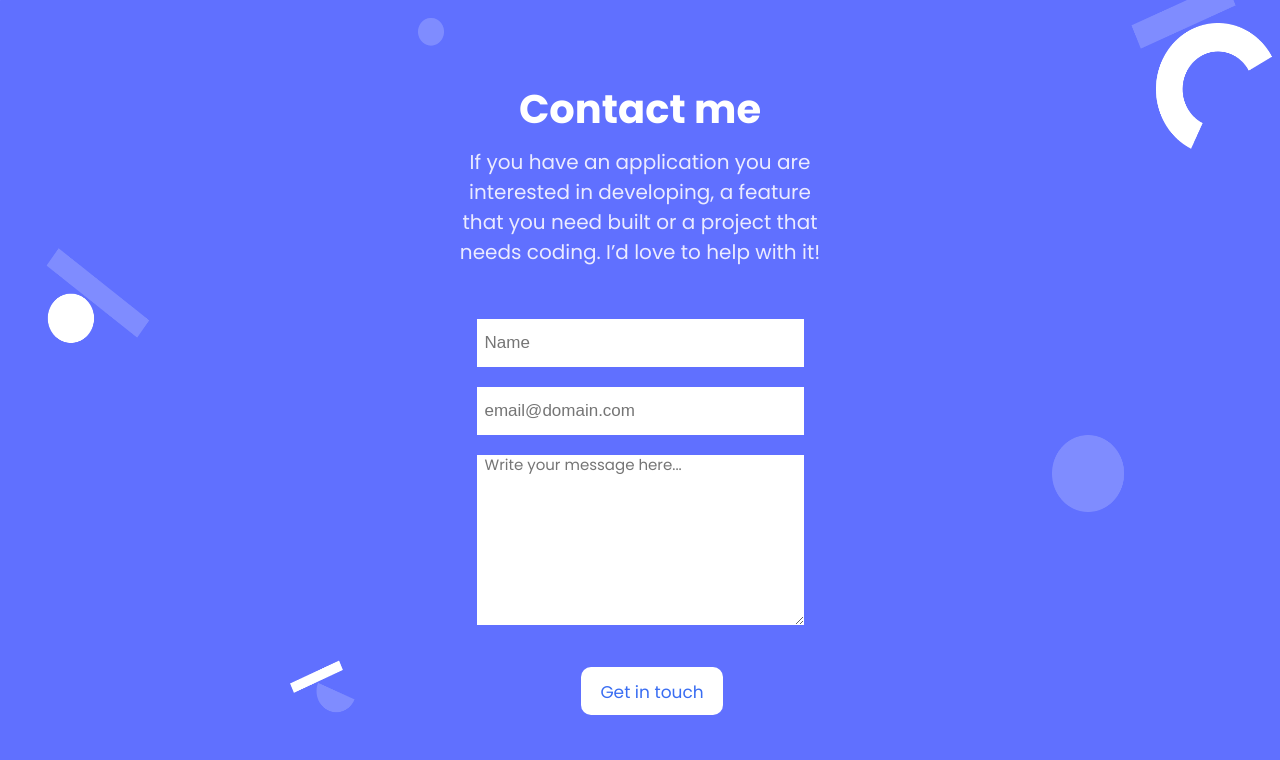
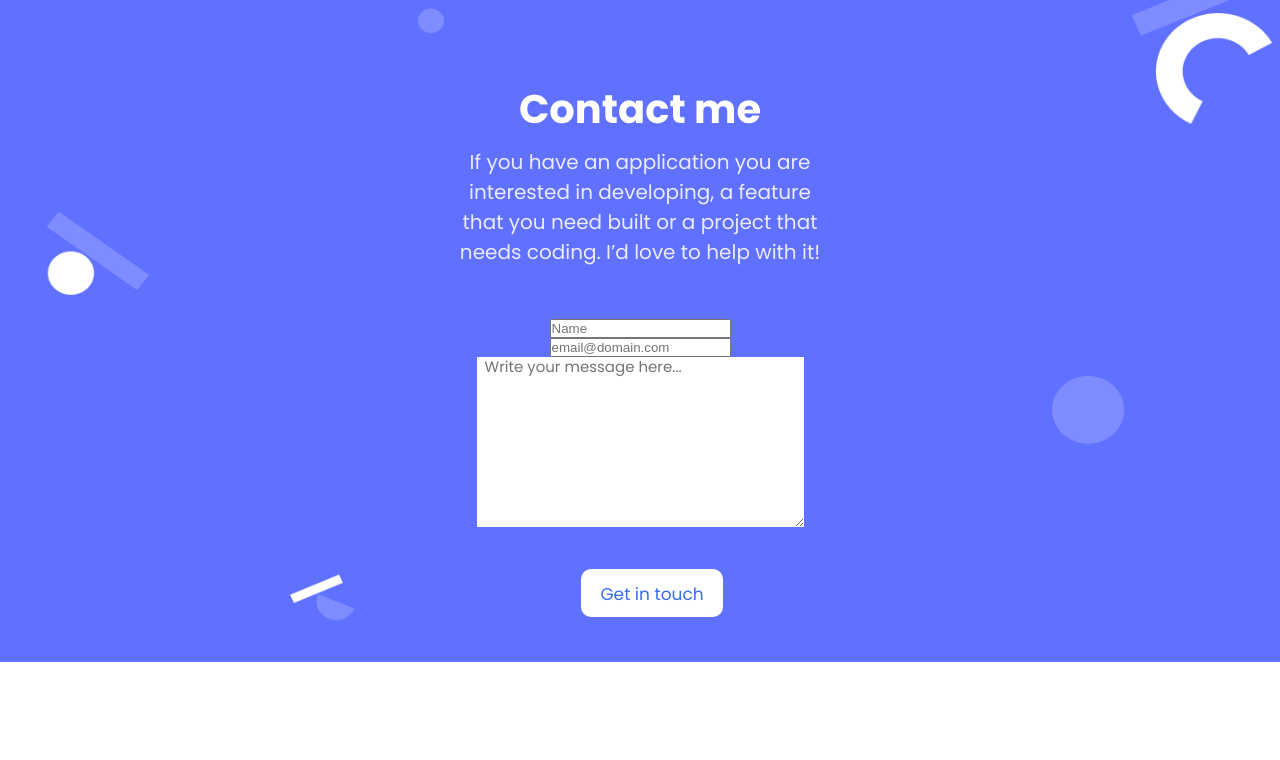
Before and after one commit to binodbhusal/Portfolio, a website: page index.html in a window 1280 px wide. Shown: the part 3716-4476 px from the top of the page. After the commit the page ends 4378 px from the top, so only its background shows below. Drawn offline with Linux system fonts and the light colour scheme.

Commit message:
Updates HTML

```diff
--- a/index.html
+++ b/index.html
@@ -390,9 +390,12 @@
             feature that you need built or a project that needs coding. I’d love
             to help with it!
           </p>
-          <form action="https://formspree.io/f/mzbqjbed" method="POST">
-            <input name="username" class="form" type="text" maxlength="30" placeholder="Name" required/>
-            <input name="email" class="form" type="email" placeholder="email@domain.com" required/>
+          <form id="myform" action="https://formspree.io/f/mzbqjbed" method="POST">
+            <input name="username" class="form1" type="text" maxlength="30" placeholder="Name" required/>
+            <div id="emailError"></div>
+            <input name="email" id ="email" class="form1" type="email" placeholder="email@domain.com" required/>
+
+
             <textarea name="textarr" id="textarea1" cols="30" rows="10" placeholder="Write your message here..."></textarea>
             </textarea>
 
@@ -402,6 +405,7 @@
       </section>
     </section>
 
+
     <script src="https://kit.fontawesome.com/6b06b10d98.js" crossorigin="anonymous"> </script>
     <script src="app.js"> </script>
 
```
